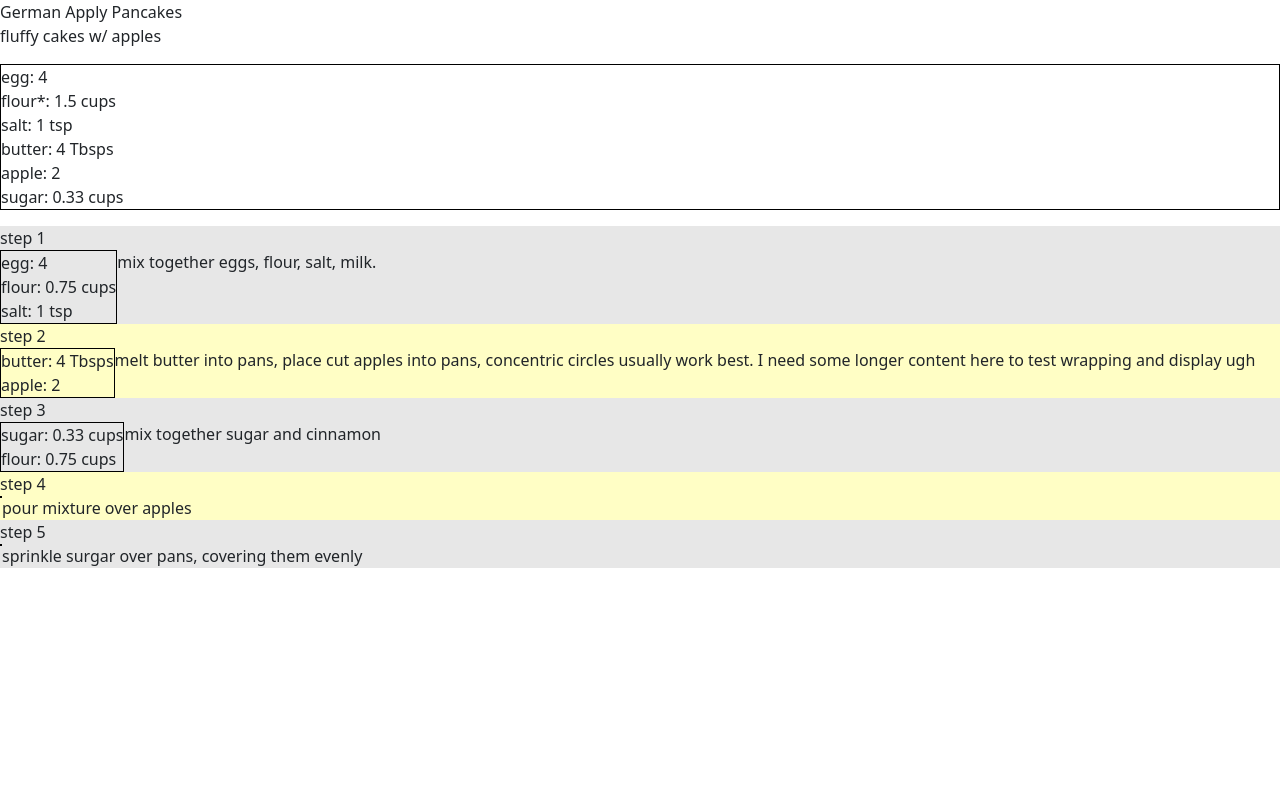
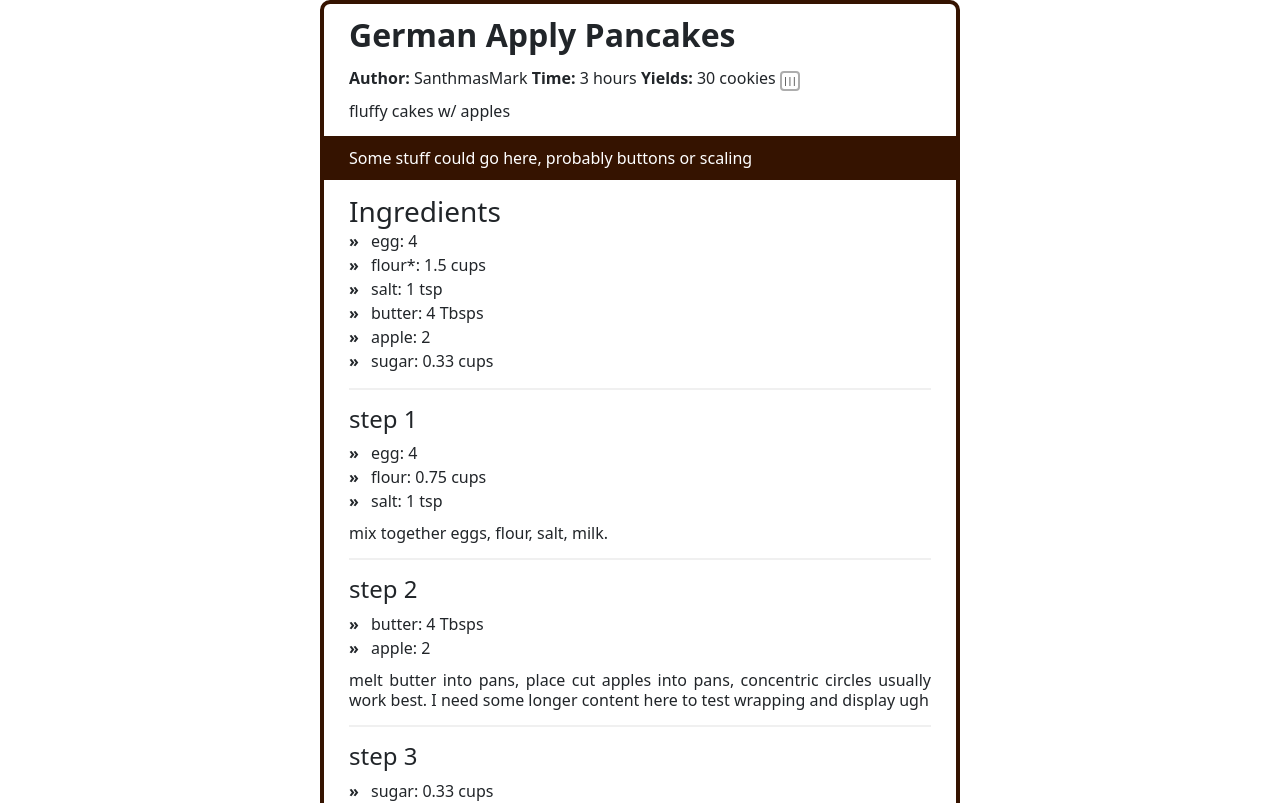
Before and after one commit to reddenx/recipejournal, a Vue app in the folder src/recipe-journal-client/: page /#/cook/1 in a window 1280 px wide. Shown: the top 803 px of the page. Built offline with nearby package versions, Linux system fonts and the light colour scheme.

Commit message:
mock made dynamic

```diff
--- a/src/recipe-journal-client/src/scripts/recipeApi.js
+++ b/src/recipe-journal-client/src/scripts/recipeApi.js
@@ -16,13 +16,15 @@ export default class RecipeApi {
 
 //recipe in full read detail with components, steps, and ingredients
 class RecipeDto {
-    constructor(id, title, description, durationMinutes, servings, components) {
+    constructor(id, title, description, durationMinutes, servings, components, isDraft, isPublic) {
         this.id = id;
         this.title = title;
         this.description = description;
         this.durationMinutes = durationMinutes;
         this.servings = servings;
         this.components = components;
+        this.isDraft = isDraft;
+        this.isPublic = isPublic;
     }
 }
 class RecipeComponentDto {
--- a/src/recipe-journal-client/src/views/CookingPage.vue
+++ b/src/recipe-journal-client/src/views/CookingPage.vue
@@ -1,62 +1,46 @@
 <template>
-    <div class="recipe-container" v-if="recipe">
-        <div class="recipe-info-container">
-            <div class="recipe-title-container">
+    <div class="article-container">
+        <div class="panel" v-if="recipe">
+            <div class="section">
+                <div class="section-title">
                 {{ recipe.title }}
+                </div>
+                <div>
+                    <strong>Author:</strong> SanthmasMark <strong>Time:</strong> 3 hours <strong>Yields:</strong> 30 cookies
+                    <button type="button" class="slider-button"> ||| </button>
+                </div>
+                <p>{{ recipe.description }}</p>
             </div>
 
-            <div class="recipe-description-container">
-                <p>{{ recipe.description }}</p>
+            <div class="section-dark">
+                Some stuff could go here, probably buttons or scaling
             </div>
-        </div>
-        <div class="recipe-ingredients-container">
-            <div
-                class="recipe-ingredient"
-                v-for="(ingredient, i) in allIngredients"
-                :key="i"
-            >
-                {{ ingredient.name }}: {{ ingredient.amount
-                }}{{ getIngredientUnit(ingredient.unit, ingredient.amount) }}
+
+            <div class="section">
+                <h3>Ingredients</h3>
+                <div class="ingredient" v-for="(ingredient, i) in allIngredients" :key="i">
+                    {{ ingredient.name }}: {{ ingredient.amount }}{{ getIngredientUnit(ingredient.unit, ingredient.amount) }}
+                </div>
             </div>
-        </div>
-        <div
-            class="recipe-component-container"
-            v-for="(component, i) in recipe.components"
-            :key="i"
-        >
-            <div class="recipe-component-info">
-                {{ component.title }}
-                <p>{{ component.description }}</p>
-            </div>
-            <div
-                class="recipe-step-container"
-                v-for="(step, i) in component.steps"
-                :key="i"
-            >
-                <div class="recipe-step-info-container">
-                    <div class="recipe-step-title">
-                        {{ step.title }}
+
+            <template v-for="(component, i) in recipe.components">
+                <div v-if="component.title" class="section-dark" :key="i">
+                    <h3>{{component.title}}</h3>
+                </div>
+                <div v-if="component.description" class="section" :key="i">
+                    <p>{{ component.description }}</p>
+                </div>
+                <div class="section" v-for="(step, i) in component.steps" :key="i">
+                    <h4>{{ step.title }}</h4>
+                    <div class="ingredient" v-for="(ingredient, i) in step.ingredients" :key="i">
+                        {{ ingredient.name }}: {{ ingredient.amount }}
+                        {{ getIngredientUnit(ingredient.unit,ingredient.amount) }}
                     </div>
+                    <p>
+                        {{ step.body }}
+                    </p>
                 </div>
-
-                <div class="recipe-step-ingredients-container">
-                    <div
-                        class="recipe-step-ingredient"
-                        v-for="(ingredient, i) in step.ingredients"
-                        :key="i"
-                    >
-                        {{ ingredient.name }}: {{ ingredient.amount
-                        }}{{
-                            getIngredientUnit(
-                                ingredient.unit,
-                                ingredient.amount
-                            )
-                        }}
-                    </div>
-                </div>
-                {{ step.body }}
-                <div style="clear: both"></div>
-            </div>
+            </template>
         </div>
     </div>
 </template>
@@ -112,21 +96,77 @@ export default {
 </script>
 
 <style>
-.recipe-ingredients-container {
-    border: 1px solid black;
+.article-container {
+    max-width: 40rem;
+    margin-left: auto;
+    margin-right: auto;
 }
 
-.recipe-step-ingredients-container {
-    border: 1px solid black;
-    float: left;
-}
-.recipe-step-container {
+button.slider-button {
+    margin: 0;
+    padding: 0;
+    border: none;
+    background: white;
+
+    border: 2px solid rgb(173, 173, 173);
+    border-radius: 4px;
+    width:20px;
+    height: 20px;
+    font-size: 8px;
 }
 
-.recipe-step-container:nth-child(2n) {
-    background: rgb(231, 231, 231);
+.ingredient::before {
+    content: "\00BB";
+    font-weight: 800;
+    margin-right: 8px;
 }
-.recipe-step-container:nth-child(2n + 1) {
-    background: rgb(255, 254, 197);
+
+.panel {
+    border: 4px solid rgb(53, 19, 0);
+    border-radius: 10px;
+    padding: 15px 25px;
+}
+.panel p {
+    text-align: justify;
+    /* text-indent: 2rem; */
+    margin: 0;
+    margin-top: 10px;
+    line-height: 1.25;
+}
+.section {
+    margin-top:15px;
+}
+.section:nth-child(1) {
+    margin-top:0;
+}
+.section-dark {
+    margin-top:15px;
+    background: rgb(53, 19, 0);
+    color: white;
+    box-sizing: border-box;
+    border: none;
+    margin-left: -25px;
+    margin-right: -25px;
+    padding: 10px 25px;
+}
+.panel h3 {
+    margin:0;
+}
+.section-title {
+    font-size: 32px;
+    font-weight: 800;
+    line-height: 1;
+    margin-bottom: 15px;
+}
+.section ~ .section {
+    /* padding-bottom: 10px; */
+}
+.section + .section {
+    border-top: 2px solid #f0f0f0;
+    padding-top: 15px;
+}
+
+.section.section-completed {
+     text-decoration: line-through;
 }
 </style>
--- a/src/recipe-journal-client/src/views/MockPage.vue
+++ b/src/recipe-journal-client/src/views/MockPage.vue
@@ -26,11 +26,12 @@
             </div>
             <div class="section">
                 <h3>Ingredients</h3>
-                <div class="ingredient">egg white: 200g (100g/100g)</div>
-                <div class="ingredient">sugar: 260g (230g/30g)</div>
-                <div class="ingredient">water: 60g</div>
-                <div class="ingredient">powdered sugar: 250g</div>
-                <div class="ingredient">almond flour: 260g</div>
+                <div class="ingredient">Egg White: 200g (100g/100g)</div>
+                <div class="ingredient">Sugar: 260g (230g/30g)</div>
+                <div class="ingredient">Water: 60g</div>
+                <div class="ingredient">Powdered Sugar: 250g</div>
+                <div class="ingredient">Almond Flour: 260g</div>
+                <div class="ingredient">Powdered Sugar: 2cups</div>
             </div>
             <div class="section-dark">
                 <h3>Cookie</h3>
@@ -159,7 +160,6 @@ export default {};
     margin-right: auto;
 }
 
-
 .body {
     font-family: sans-serif;
 }
```
